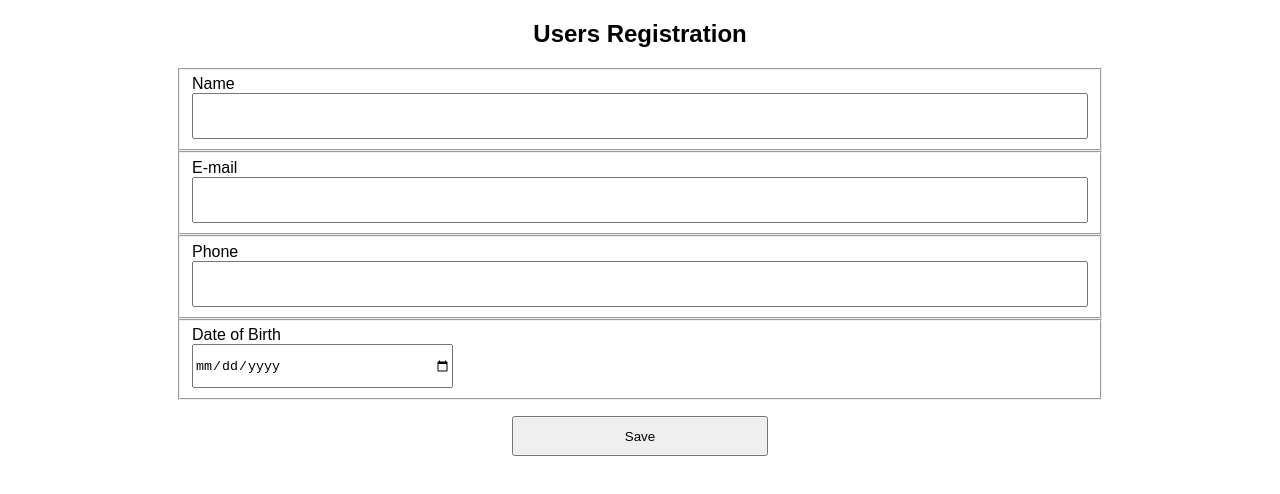
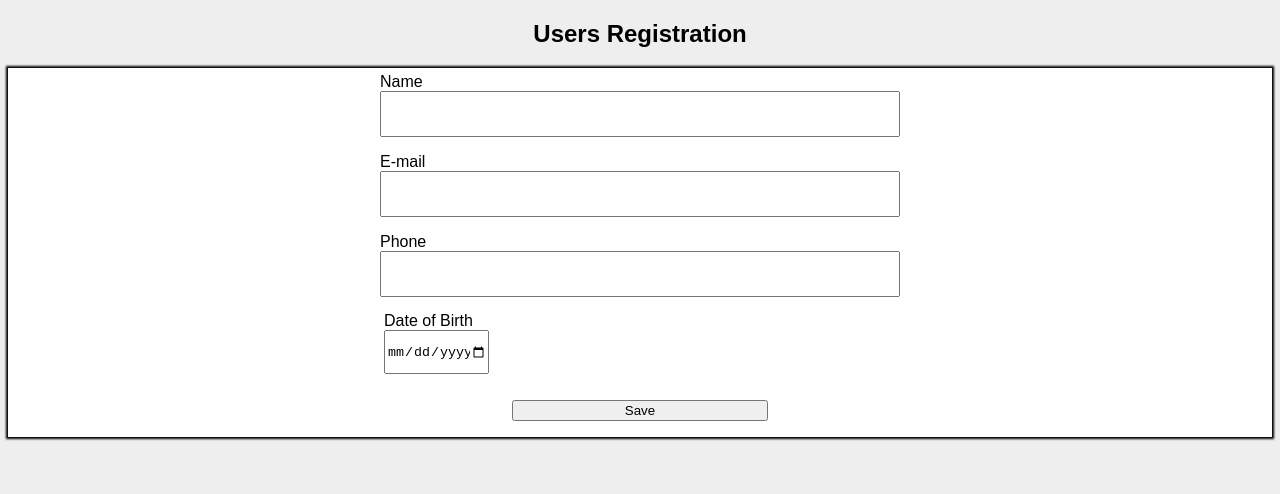
Before and after one commit to bragarr/cadastro-usuarios, a React (Vite) app: page / in a window 1280 px wide. Shown: the top 494 px of the page. Built offline with nearby package versions, Linux system fonts and the light colour scheme.

Commit message:
style: Ajuste de inputs para cadastro de usuários

```diff
--- a/src/index.css
+++ b/src/index.css
@@ -1,3 +1,10 @@
 :root {
+  --standard-grey: #eeeeee;
+  --standard-white: #ffffff;
+  --standard-black: #000000;
+}
+
+body {
   font-family: Arial, sans-serif;
+  background-color: var(--standard-grey);
 }
--- a/src/pages/Home/Home.css
+++ b/src/pages/Home/Home.css
@@ -6,21 +6,28 @@
     display: flex;
     flex-direction: column;
     align-items: center;
+    background-color: var(--standard-white);
+    box-shadow: 0px 0px 2px 2px var(--standard-black);
 }
 
 .form__input {
     display: flex;
     flex-direction: column;
-    width: 70vw;
-
+    width: 40vw;
+    border: none;
 }
 
-.input__data, .button__save {
+.label__inputs {
+    width: 40vw;
+}
+
+.input__data {
     height: 5vh;
+    width: 40vw;
 }
 
 .date__birth {
-    width: 20vw;
+    width: 100px;
 }
 
 .button__save {
--- a/src/pages/Home/Home.jsx
+++ b/src/pages/Home/Home.jsx
@@ -2,29 +2,27 @@ import "./Home.css";
 
 export function Home() {
     return (
-        <section>
-            <article className="">
-                <h2 className="form__tittle">Users Registration</h2>
+        <section className="form__body">
+            <h2 className="form__tittle">Users Registration</h2>
                 <form className="form__registration">
                     <fieldset className="form__input">
-                        <label htmlFor="name">Name</label>
+                        <label htmlFor="name" className="label__inputs">Name</label>
                         <input type="text" name="name" id="name" required className="input__data"/>
                     </fieldset>
                     <fieldset className="form__input">
-                        <label htmlFor="email">E-mail</label>
+                        <label htmlFor="email" className="label__inputs">E-mail</label>
                         <input type="email" name="email" id="email" required className="input__data"/>
                     </fieldset>
                     <fieldset className="form__input">
-                        <label htmlFor="phone">Phone</label>
+                        <label htmlFor="phone" className="label__inputs">Phone</label>
                         <input type="tel" name="phone" id="phone" required className="input__data"/>
                     </fieldset>
                     <fieldset className="form__input">
-                        <label htmlFor="date__birth">Date of Birth</label>
+                        <label htmlFor="date__birth" className="label__inputs">Date of Birth</label>
                         <input type="date" name="date__birth" id="date__birth" required className="input__data date__birth"/>
                     </fieldset>
                     <button type="submit" className="button__save">Save</button>
                 </form>
-            </article>
         </section>
     );
 };
```
